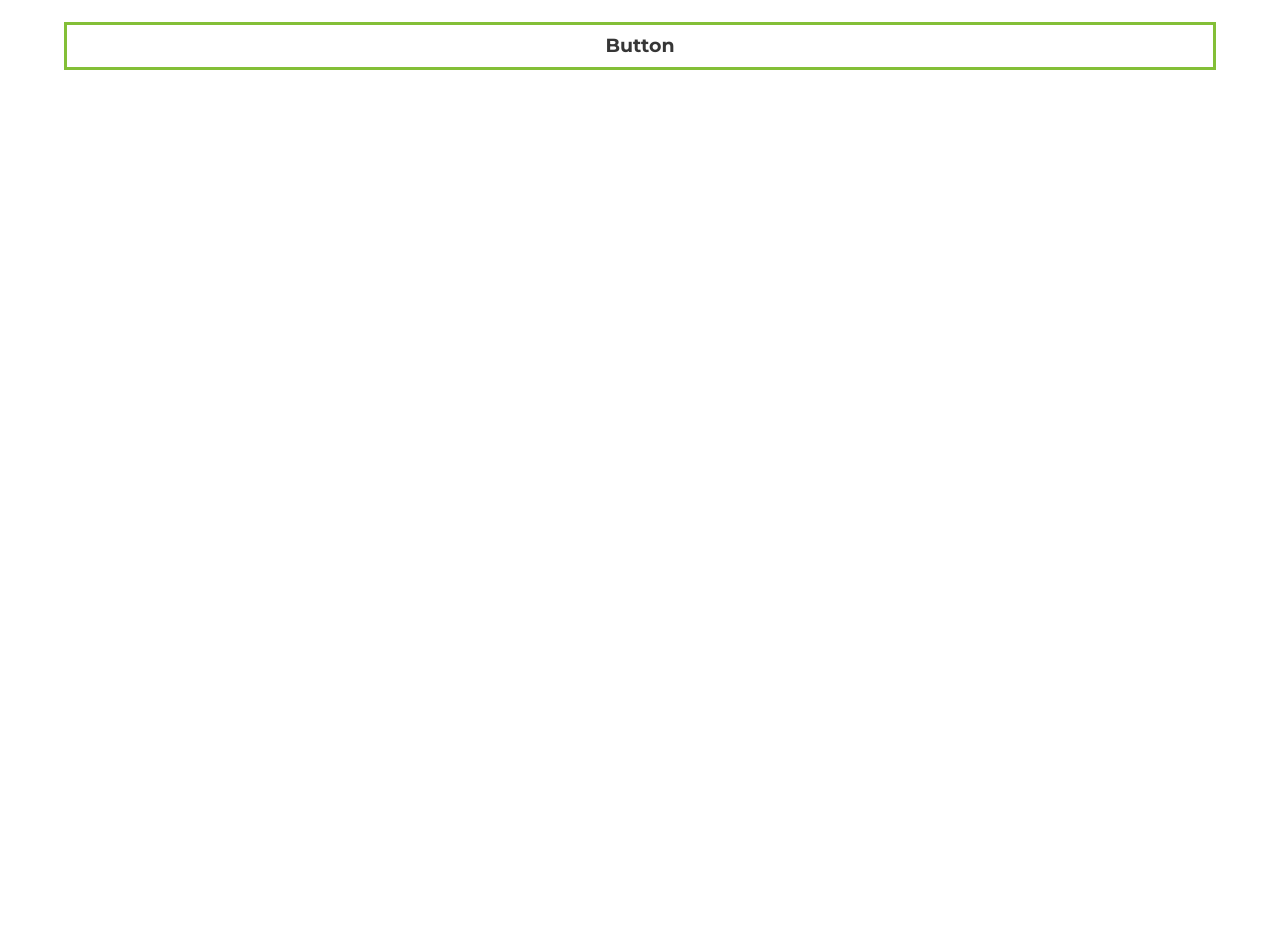
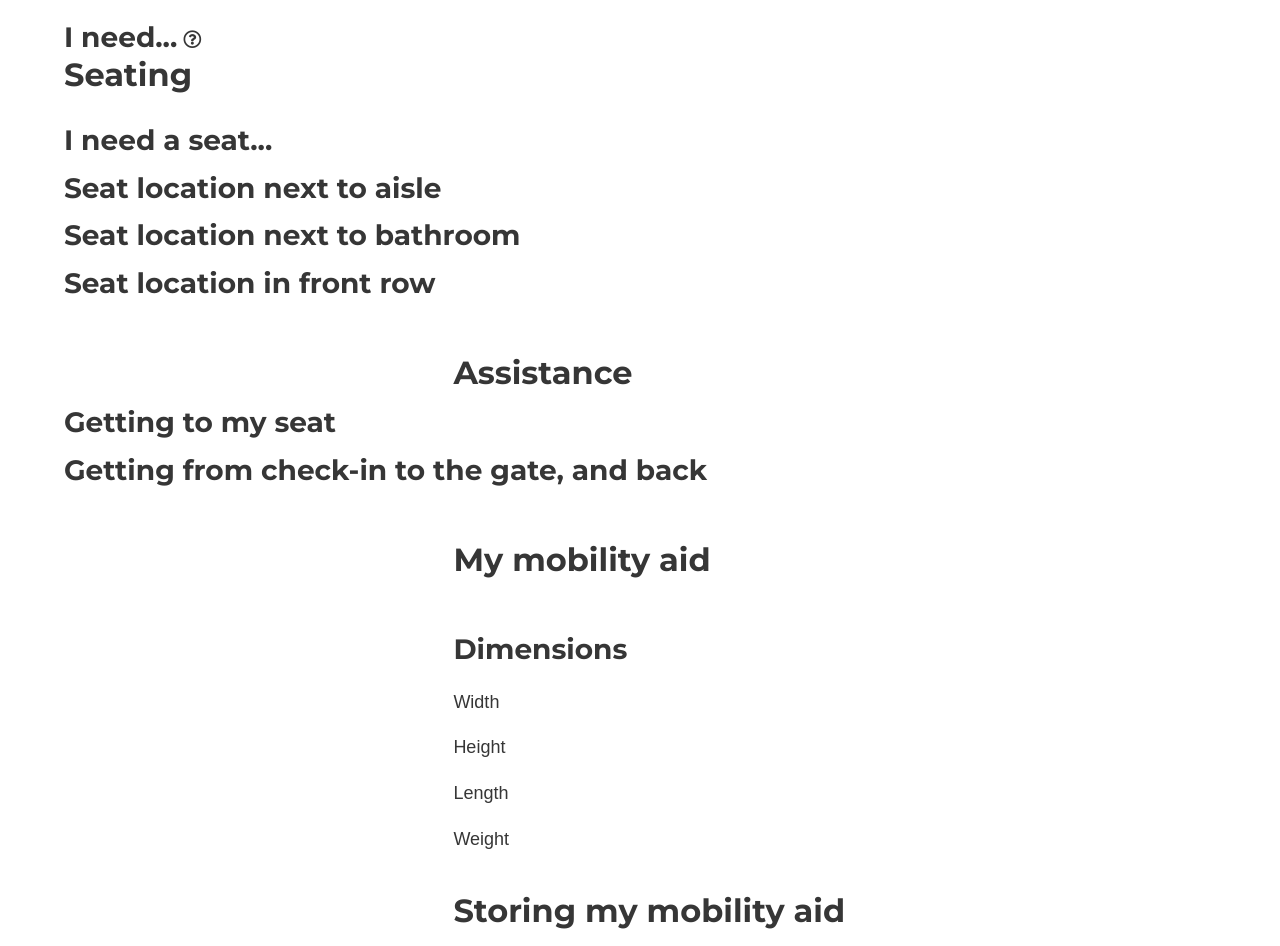
Before and after one commit to AirshipCMS/air-a11y, a React (Create React App) app: page /summary in a window 1280 px wide. Shown: the part 126-1072 px from the top of the page. Before the commit the page ends 800 px from the top, so only its background shows below. Built offline with nearby package versions, Linux system fonts and the light colour scheme; a web font is replaced by a local one.

Commit message:
summary content

```diff
--- a/src/App.js
+++ b/src/App.js
@@ -26,11 +26,11 @@ import FlightSearch from './screens/FlightSearch'
 function App() {
 
   const initialState = {
-    mobilityAid: initialMobilityAid,
-    mobilityAidStorage: initialMobilityAidStorage,
+    needs: initialNeeds,
     seatPreferences: initialSeatPreferences,
     seatTransfer: initialSeatTransfer,
-    needs: initialNeeds
+    mobilityAid: initialMobilityAid,
+    mobilityAidStorage: initialMobilityAidStorage
   }
 
   return (
--- a/src/reducers/index.js
+++ b/src/reducers/index.js
@@ -4,10 +4,10 @@ import seatTransferReducer from './seatTransfer'
 import needsReducer from './typeOfNeeds'
 import mobilityAidStorageReducer from './mobilityAidStorage'
 
-export const combinedReducer = ({ mobilityAid, mobilityAidStorage, seatPreferences, seatTransfer, needs }, action) => ({
+export const combinedReducer = ({ needs, seatPreferences, seatTransfer, mobilityAid, mobilityAidStorage }, action) => ({
+  needs: needsReducer(needs, action),
+  seatPreferences: seatPreferencesReducer(seatPreferences, action),
+  seatTransfer: seatTransferReducer(seatTransfer, action),
   mobilityAid: mobilityAidReducer(mobilityAid, action),
   mobilityAidStorage: mobilityAidStorageReducer(mobilityAidStorage, action),
-  seatPreferences: seatPreferencesReducer(seatPreferences, action),
-  seatTransfer: seatTransferReducer(seatTransfer, action),
-  needs: needsReducer(needs, action)
 })
--- a/src/screens/Summary.js
+++ b/src/screens/Summary.js
@@ -2,31 +2,176 @@ import React from 'react'
 import ProgressBar from '../components/ProgressBar'
 import { useStateValue } from '../components/StateProvider'
 import { useHistory } from 'react-router-dom'
+import specialServices from '../specialServices'
 
 export default () => {
   let history = useHistory()
 
   const [props] = useStateValue();
-  console.log(props)
+
   return (
     <div className="container" >
       <div className="content">
         <ProgressBar activeScreen='Summary' />
         <h1 className="title">Summary</h1>
-        <div>
-          {Object.keys(props).map(key => (
-            <section key={key}>
-              {Object.keys(props[key]).map(k => (
-                <div key={k}>
-                  {/* <h1>{props[key][k].replace(/_/g, ' ')}</h1> */}
-                  {/* <p>{props[key][k]}</p> */}
+        <section className="section">
+          <div className="question-right">
+
+            <h2>I need...
+                <span className="icon help-text-button help-text-button-off">
+                <i className="help far fa-question-circle"></i>
+                <i className="help fas fa-question-circle"></i>
+              </span>
+            </h2>
+
+            <div className="columns fancy-checkboxes">
+              {specialServices.map(need => {
+                if (props.needs[need.code]) {
+                  return (
+                    <div key={need.code} className="column is-one-third">
+                      <label className="fancy-checkbox">
+                        <div className="fancy-checkbox-image">
+                          <div className="placeholder">pic</div>
+                        </div>
+                        <p>{need.description}</p>
+                      </label>
+                    </div>
+                  )
+                }
+              })}
+            </div>
+          </div>
+        </section>
+
+        <section className="section">
+          <h1>Seating</h1>
+          <h2>I need a seat...</h2>
+          {props.seatPreferences.movable_arm_rests ? <p>with movable arm rests</p> : null}
+          {props.seatPreferences.accessible_button ? <p>with easily accessible call button, lights, A/C</p> : null}
+        </section>
+
+        <section className="section">
+          <h2>Seat location next to aisle</h2>
+
+          {props.seatPreferences.aisle_seat === 'required' ? <p>I need a seat next to the aisle</p> : null}
+          {props.seatPreferences.aisle_seat === 'preferred' ? <p>I prefer a seat next to the aisle</p> : null}
+          {props.seatPreferences.aisle_seat === 'not important' ? <p>Not important</p> : null}
+        </section>
+
+        <section className="section">
+
+          <h2>Seat location next to bathroom</h2>
+          {props.seatPreferences.bathroom_seat === 'required' ? <p>I need a seat next to a bathroom</p> : null}
+          {props.seatPreferences.bathroom_seat === 'preferred' ? <p>I prefer a seat next to a bathroom</p> : null}
+          {props.seatPreferences.bathroom_seat === 'not important' ? <p>Not important</p> : null}
+        </section>
+
+        <section className="section">
+          <h2>Seat location in front row</h2>
+          {props.seatPreferences.front_row_seat === 'required' ? <p>I need a seat in the front row (or row closest to the entrance)</p> : null}
+          {props.seatPreferences.front_row_seat === 'preferred' ? <p>I prefer a seat in the front row (or row closest to the entrance)</p> : null}
+          {props.seatPreferences.front_row_seat === 'not important' ? <p>Not important</p> : null}
+        </section>
+
+        <section className="section">
+          <div className="question">
+            <div className="question-left">
+            </div>
+            <div className="question-right">
+              <h1>Assistance</h1>
+            </div>
+          </div>
+        </section>
+
+        <section className="section">
+          <h2>Getting to my seat</h2>
+          {props.seatTransfer.aisle_chair ? <p>Request an aisle chair to help with transfer to my seat on the plane</p> : null}
+          {props.seatTransfer.seat_assistance ? <p>Request additional assistance to transfer to my seat. An additional person/transporter will help you to your seat.</p> : null}
+        </section>
+
+        <section className="section">
+          <h2>Getting from check-in to the gate, and back</h2>
+          {props.seatTransfer.request_wheelchair ? <p>Request a wheelchair to help me get to/from the aircraft.</p> : null}
+          {props.seatTransfer.transportation_assistance ? <p>Request additional assistance to pull/push me in the wheelchair to and from the aircraft. An additional person/transporter will help you get to/from the aircraft.</p> : null}
+        </section>
+
+        <section className="section">
+          <div className="question">
+            <div className="question-left">
+            </div>
+            <div className="question-right">
+              <h1>My mobility aid</h1>
+            </div>
+          </div>
+        </section>
+
+
+        <section>
+          <div className="question">
+            <div className="question-left">
+            </div>
+            <div className="question-right">
+
+              <h2>Dimensions</h2>
+
+
+              <div className="field is-horizontal">
+                <div className="field-label is-normal">
+                  <label className="label">Width</label>
                 </div>
-              ))}
-            </section>
-          ))}
-        </div>
+                <p>{props.mobilityAid.width}</p>
+              </div>
+
+              <div className="field is-horizontal">
+                <div className="field-label is-normal">
+                  <label className="label">Height</label>
+                </div>
+                <p>{props.mobilityAid.height}</p>
+              </div>
+
+              <div className="field is-horizontal">
+                <div className="field-label is-normal">
+                  <label className="label">Length</label>
+                </div>
+                <p>{props.mobilityAid.length}</p>
+              </div>
+
+              <div className="field is-horizontal">
+                <div className="field-label is-normal">
+                  <label className="label">Weight</label>
+                </div>
+                <p>{props.mobilityAid.weight}</p>
+              </div>
+
+            </div>
+          </div>
+        </section>
+
+        <section className="section">
+          <div className="question">
+            <div className="question-left">
+            </div>
+            <div className="question-right">
+              <h1>Storing my mobility aid</h1>
+            </div>
+          </div>
+        </section>
+
+        <section className="section">
+          <div className="question">
+            <div className="question-left">
+            </div>
+            <div className="question-right">
+              <h2>Mobility aid disassembly</h2>
+              <p>My mobility aid does not fold</p>
+            </div>
+          </div>
+        </section>
+        {props.mobilityAidStorage.cabinStorage ? <div className="content">
+          <h1>Additional equipment</h1>
+          <p>{props.mobilityAidStorage.additional_equipment}</p>
+        </div> : null}
       </div>
-      <button onClick={() => history.push('/search-flights')} className="button is-fullwidth">Button</button>
     </div>
   )
 }
```
